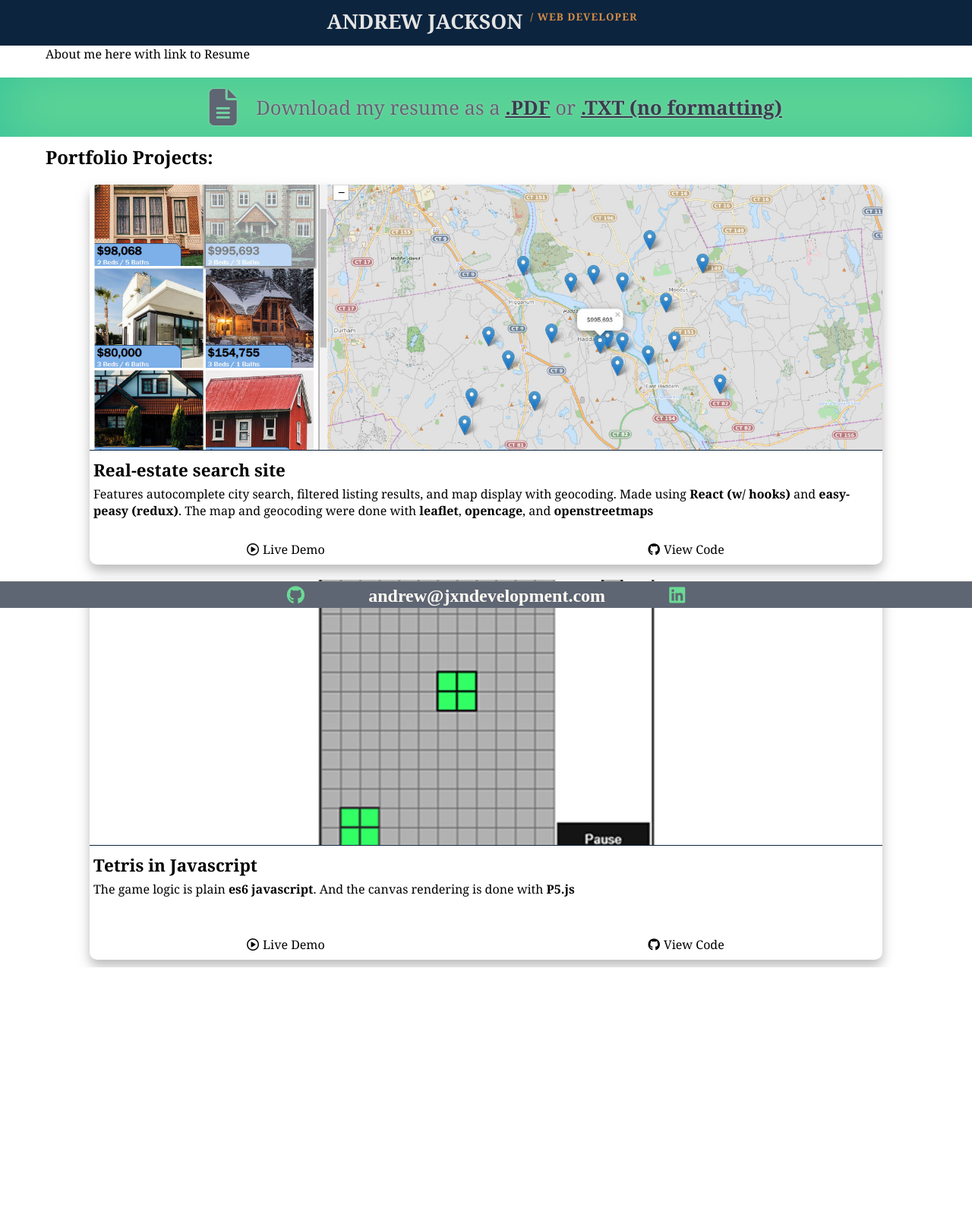
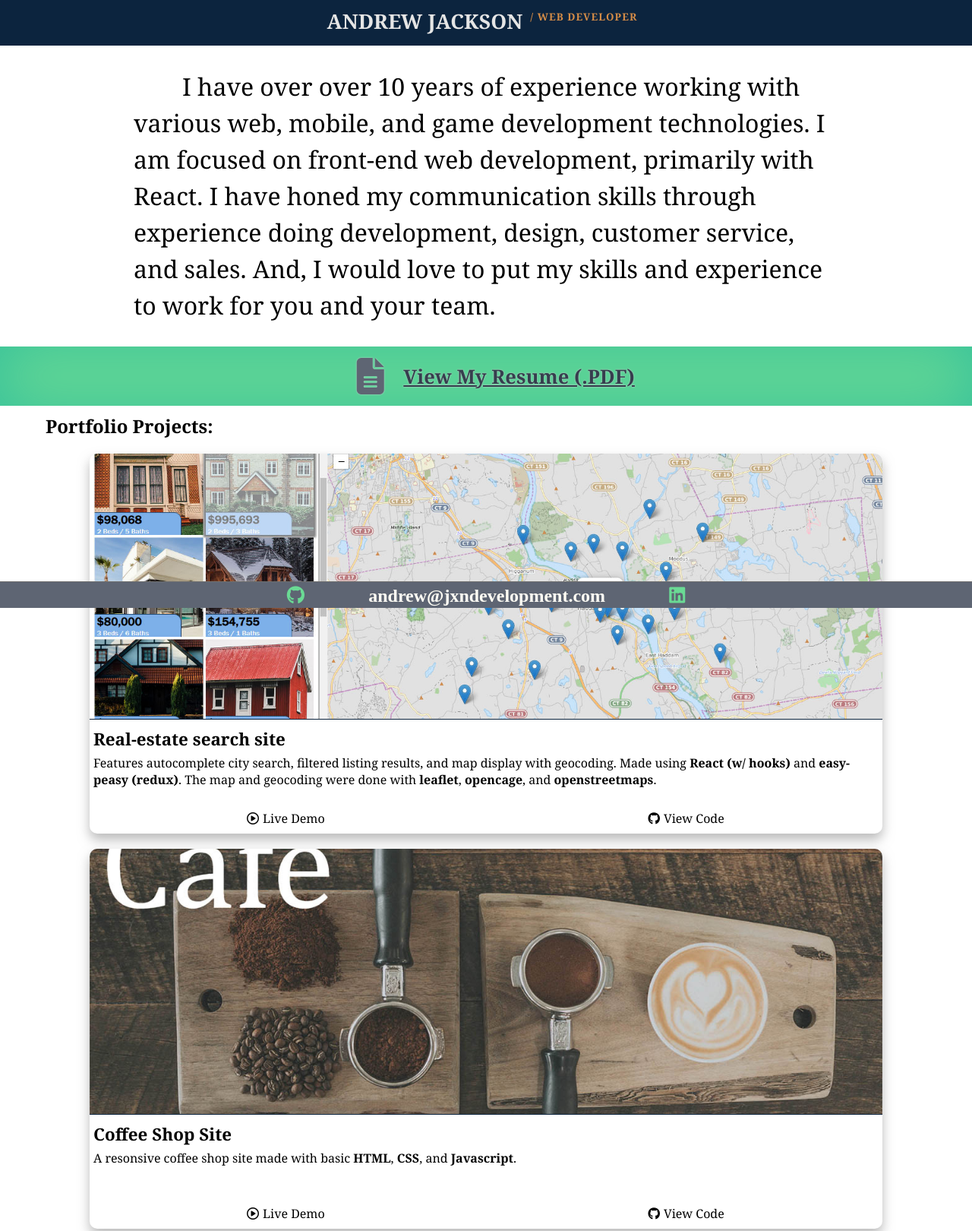
Before and after one commit to inactionjackson/2019-portfolio, a plain HTML site: page index.html in a window 1280 px wide. Shown: the top 1620 px of the page at 76% size. Before the commit the page ends 1273 px from the top, so only its background shows below. Drawn offline with Linux system fonts and the light colour scheme.

Commit message:
deploying

```diff
--- a/index.html
+++ b/index.html
@@ -1,5 +1,6 @@
 <!DOCTYPE html>
 <html lang="en">
+
 <head>
   <meta charset="UTF-8" />
   <meta name="viewport" content="width=device-width, initial-scale=1.0" />
@@ -14,37 +15,49 @@
   </nav>
   <div id="container">
     <div class="aboutContainer">
-        <p>About me here with link to Resume</p>
+      <p>
+        I have over over 10 years of experience working with various web,
+        mobile, and game development technologies. I am focused on front-end
+        web development, primarily with React. I have honed my communication
+        skills through experience doing development, design, customer service,
+        and sales. And, I would love to put my skills and experience to work
+        for you and your team.
+      </p>
     </div>
     <div class="resumeContainer">
       <i class="fas fa-file-alt"></i>
       <p>
-          Download my resume as a <a>.PDF</a> or <a>.TXT (no formatting)</a>
+        <a href="./Andrew-Jackson-Resume.pdf">View My Resume (.PDF)</a>
       </p>
     </div>
     <h2>Portfolio Projects:</h2>
     <div class="portContainer">
       <div class="portCard">
-          <img
-            src="imgs/fake-estate-mapScreenshot.jpg"
-            alt="fake-estate site screenshot"
-          />
+        <img src="imgs/fake-estate-mapScreenshot.jpg" alt="fake-estate site screenshot" />
         <p>
           <span>Real-estate search site</span>Features autocomplete city
           search, filtered listing results, and map display with geocoding.
           Made using <span>React (w/ hooks)</span> and
           <span>easy-peasy (redux)</span>. The map and geocoding were done
           with <span>leaflet</span>, <span>opencage</span>, and
-            <span>openstreetmaps</span>
+          <span>openstreetmaps</span>.
         </p>
         <div class="portCard_linkContainer">
-            <a href="http://fake-estate.jxndevelopment.com"
-              ><i class="far fa-play-circle"></i> Live Demo</a
-            >
+          <a href="http://fake-estate.jxndevelopment.com"><i class="far fa-play-circle"></i> Live Demo</a>
           <div></div>
-            <a href="https://github.com/inactionjackson/fake-estate"
-              ><i class="fab fa-github"></i> View Code</a
-            >
+          <a href="https://github.com/inactionjackson/fake-estate"><i class="fab fa-github"></i> View Code</a>
+        </div>
+      </div>
+      <div class="portCard">
+        <img src="imgs/coffee-shop-basic.jpg" alt="basic coffee shop site screenshot" />
+        <p>
+          <span>Coffee Shop Site</span>A resonsive coffee shop site made with basic <span>HTML</span>, <span>CSS</span>,
+          and <span>Javascript</span>.
+        </p>
+        <div class="portCard_linkContainer">
+          <a href="http://coffee-shop-basic.jxndevelopment.com"><i class="far fa-play-circle"></i> Live Demo</a>
+          <div></div>
+          <a href="https://github.com/inactionjackson/coffee-shop-basic"><i class="fab fa-github"></i> View Code</a>
         </div>
       </div>
       <div class="portCard">
@@ -52,16 +65,12 @@
         <p>
           <span>Tetris in Javascript</span>The game logic is plain
           <span>es6 javascript</span>. And the canvas rendering is done with
-            <span>P5.js</span>
+          <span>P5.js</span>.
         </p>
         <div class="portCard_linkContainer">
-            <a href="http://jstetris.jxndevelopment.com"
-              ><i class="far fa-play-circle"></i> Live Demo</a
-            >
+          <a href="http://jstetris.jxndevelopment.com"><i class="far fa-play-circle"></i> Live Demo</a>
           <div></div>
-            <a a href="https://github.com/inactionjackson/javascript-tetris"
-              ><i class="fab fa-github"></i> View Code</a
-            >
+          <a a href="https://github.com/inactionjackson/javascript-tetris"><i class="fab fa-github"></i> View Code</a>
         </div>
       </div>
     </div>
@@ -70,20 +79,17 @@
     <div class="table">
       <ul>
         <li>
-            <a href="https://github.com/inactionjackson/"
-              ><i class="fab fa-github"></i
-            ></a>
+          <a href="https://github.com/inactionjackson/"><i class="fab fa-github"></i></a>
         </li>
         <li><a>andrew@jxndevelopment.com</a></li>
 
         <li>
-            <a href="https://www.linkedin.com/in/inactionjackson/"
-              ><i class="fab fa-linkedin"></i
-            ></a>
+          <a href="https://www.linkedin.com/in/inactionjackson/"><i class="fab fa-linkedin"></i></a>
         </li>
       </ul>
     </div>
   </footer>
+  <script src="https://kit.fontawesome.com/9103b2dc69.js"></script>
 </body>
-  <script src="https://kit.fontawesome.com/9103b2dc69.js"></script>
+
 </html>
--- a/style.css
+++ b/style.css
@@ -79,6 +79,14 @@ nav {
 }
 #container > h2 {
   margin: 10px 0px;
+}
+.aboutContainer{
+  width:80%;
+  font-size:2rem;
+  display:block;
+  margin: 30px auto;
+  text-indent: 4rem;
+  line-height: 3rem;
 }
 .portContainer {
   display: grid;
```
Also changed, not shown: imgs/coffee-shop-basic.jpg (added), 2 other files. Lines whose indentation alone changed are shown as unchanged.
